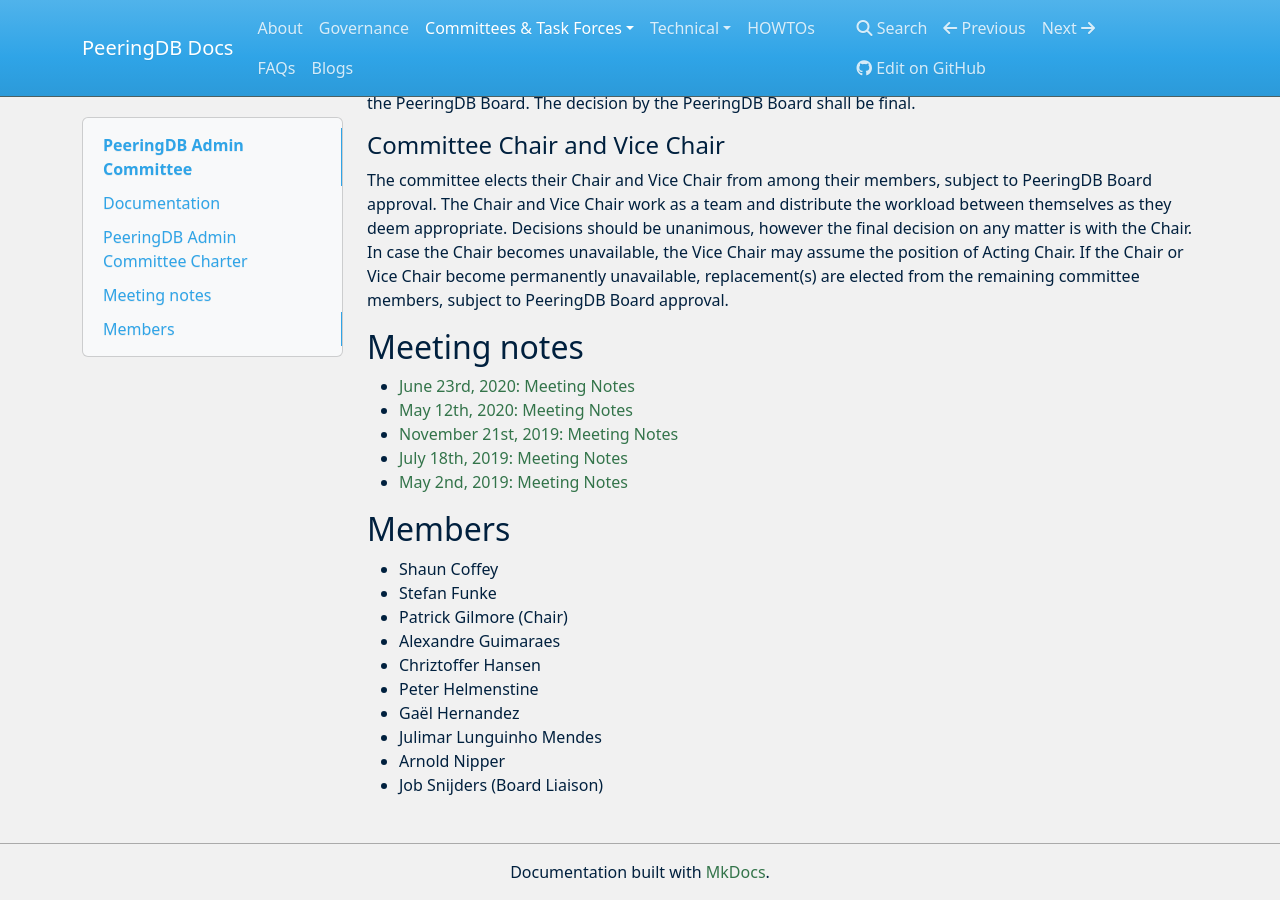
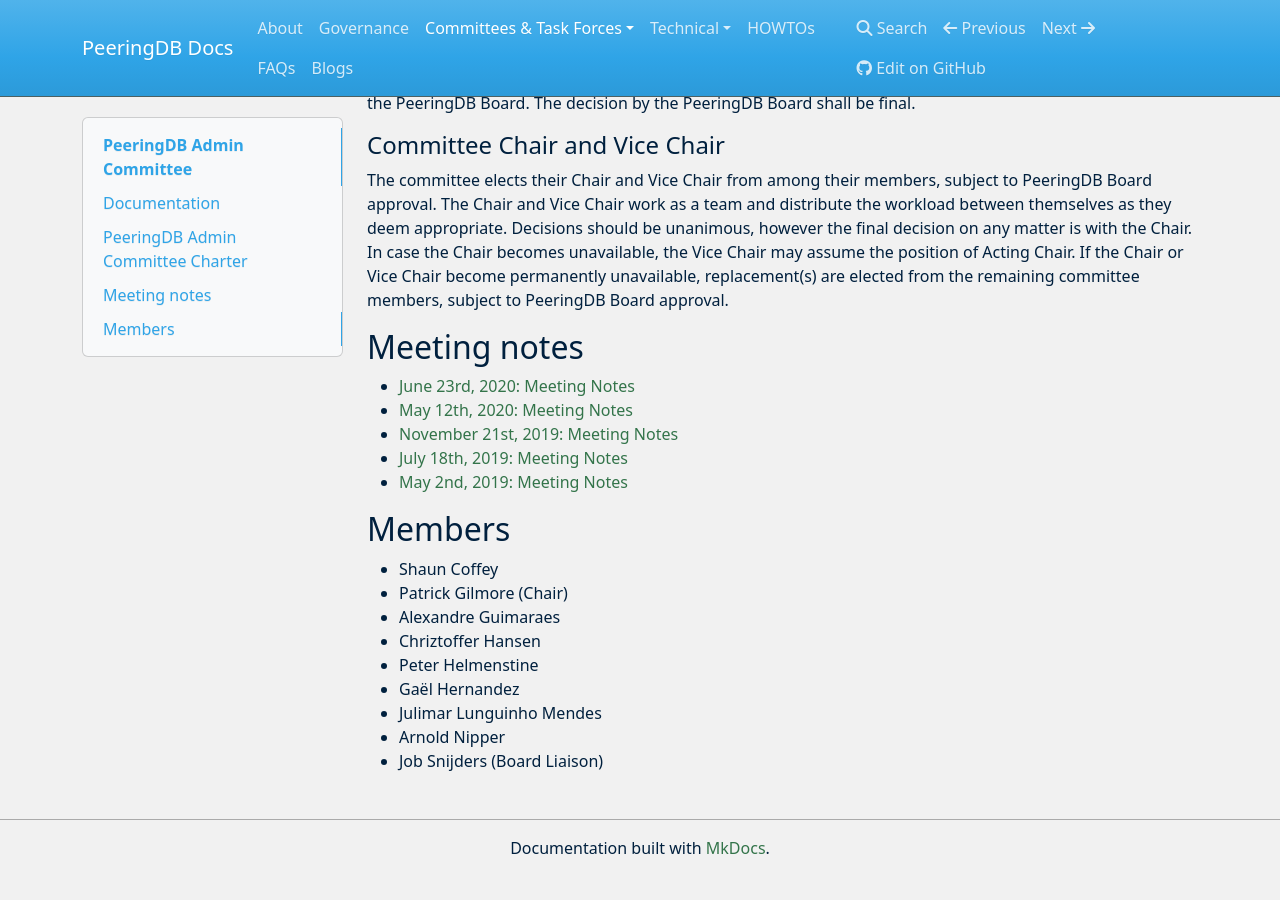
Before and after one commit to peeringdb/docs, an MkDocs documentation site: the page built from docs/committee/admin/index.md, in a window 1280 px wide and 900 px high, scrolled down 1881 px. Built offline with MkDocs 1.6.1, drawn with Linux system fonts in a browser that asks for light colours; nearby versions of some CDN libraries; after the commit the page ends 2757 px from its top, so only the background shows below that.

Commit message:
Remove Stefan Funke from AC.

```diff
--- a/docs/committee/admin/index.md
+++ b/docs/committee/admin/index.md
@@ -19,7 +19,6 @@
 
 ## Members
 - Shaun Coffey
-- Stefan Funke
 - Patrick Gilmore (Chair)
 - Alexandre Guimaraes
 - Chriztoffer Hansen
```
